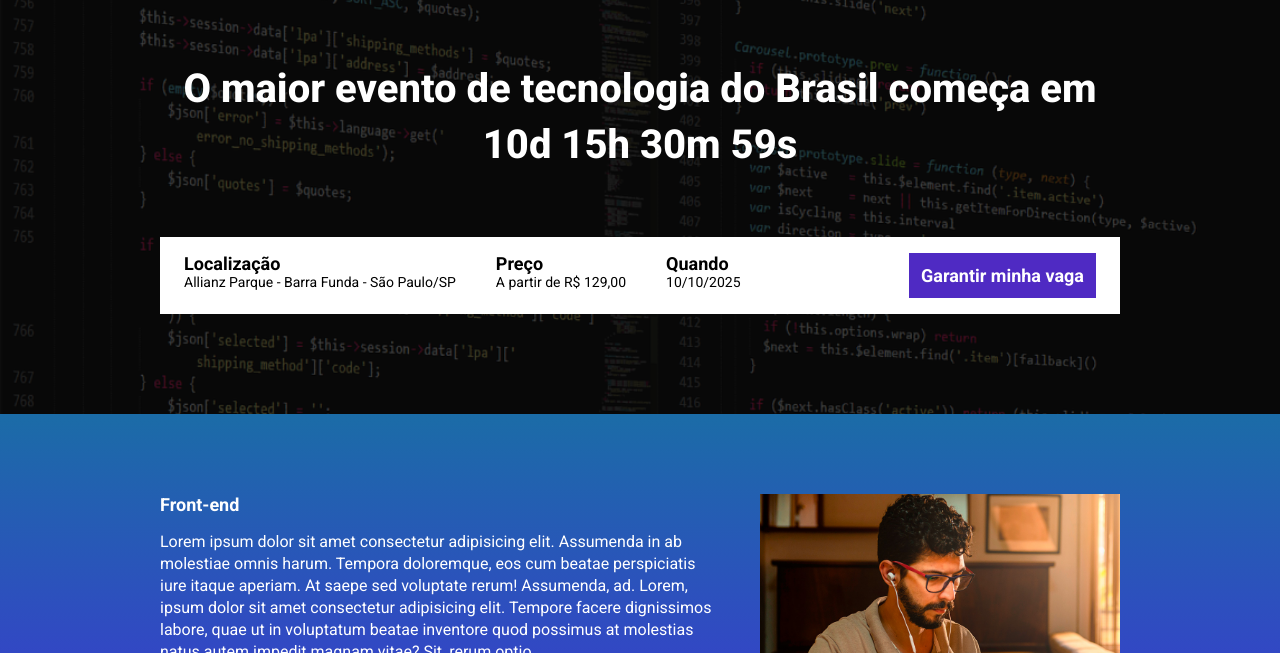
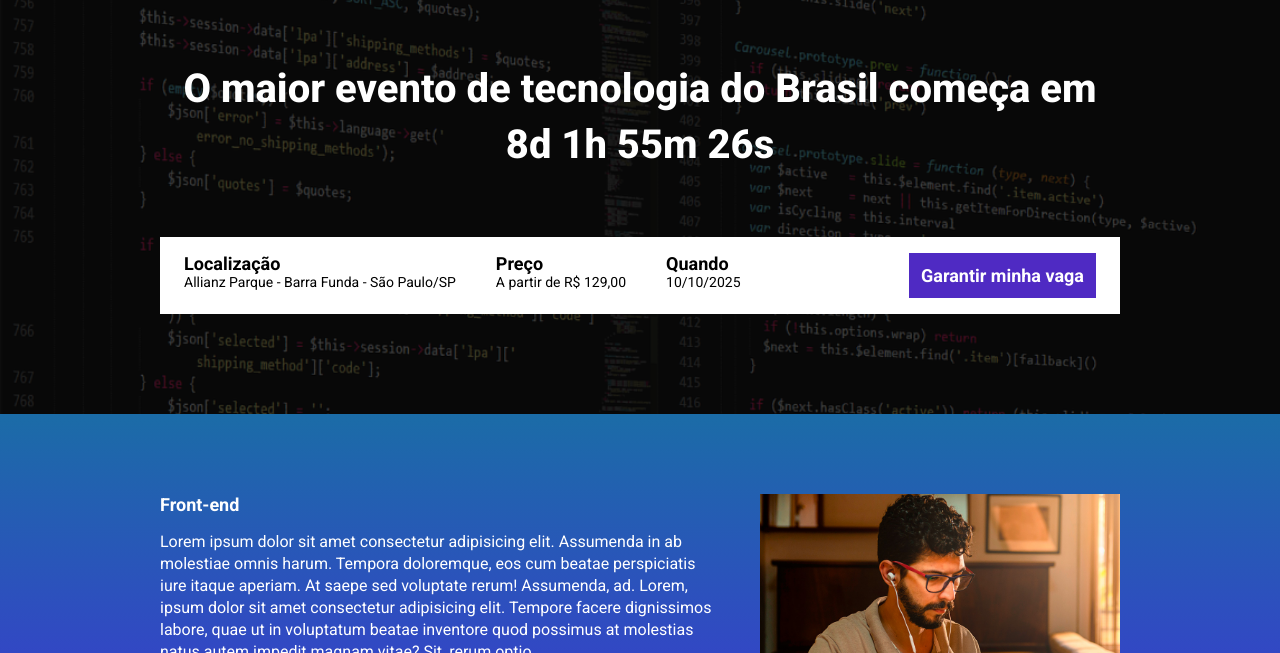
Before and after one commit to Mestre-Dos-Magoss/ebac_tech_tallks, a website built with Parcel: page src/index.html in a window 1280 px wide. Shown: the part 147-800 px from the top of the page. Built offline with nearby package versions, Linux system fonts and the light colour scheme.

Commit message:
criando o timer do evento

```diff
--- a/src/index.html
+++ b/src/index.html
@@ -14,7 +14,7 @@
     <section class="hero">
         <div class="container">
             <img class="hero__logo" src="./images/ebac_logo.svg" alt="Logo da Ebac">
-            <p class="hero__text">O maior evento de tecnologia do Brasil começa em 10d 15h 30m 59s</p>
+            <p class="hero__text">O maior evento de tecnologia do Brasil começa em <span class="contagem-regressiva"></span></p>
             <div class="infos-bar">
                 <ul class="infos-bar__infos">
                     <li class="infos-bar__infos__item">
--- a/src/scripts/main.js
+++ b/src/scripts/main.js
@@ -1 +1,28 @@
 AOS.init();
+
+const dateFutura = new Date("June 18, 2025 19:30:00");
+const timeStampDataFuturo = dateFutura.getTime();
+
+console.log('data futura',timeStampDataFuturo);
+
+setInterval(function(){
+    const dataAtual = new Date();
+    const timeSTampDataAtual = dataAtual.getTime();
+    const dataEvent = timeStampDataFuturo - timeSTampDataAtual;
+
+    const dia = 1000 * 60 * 60 * 24;
+    const hora = 1000 * 60 * 60;
+    const minuto = 1000 * 60
+    const segundos = 1000;
+
+    const dataEmDias = Math.floor( dataEvent / dia);
+    const dataEmHoras = Math.floor(dataEvent % (dia) / (hora));
+    const dataEmMinutos = Math.floor(dataEvent  % (hora) / (minuto));
+    const dataEmSegundos = Math.floor(dataEvent % (minuto) / segundos);
+
+    document.querySelector('.contagem-regressiva').innerHTML = `${dataEmDias}d ${dataEmHoras}h ${dataEmMinutos}m ${dataEmSegundos}s`;
+
+    if(timeSTampDataAtual > timeStampDataFuturo){
+        document.querySelector('.contagem-regressiva').innerHTML ="O evento já começou";
+    }
+},1000)
```
